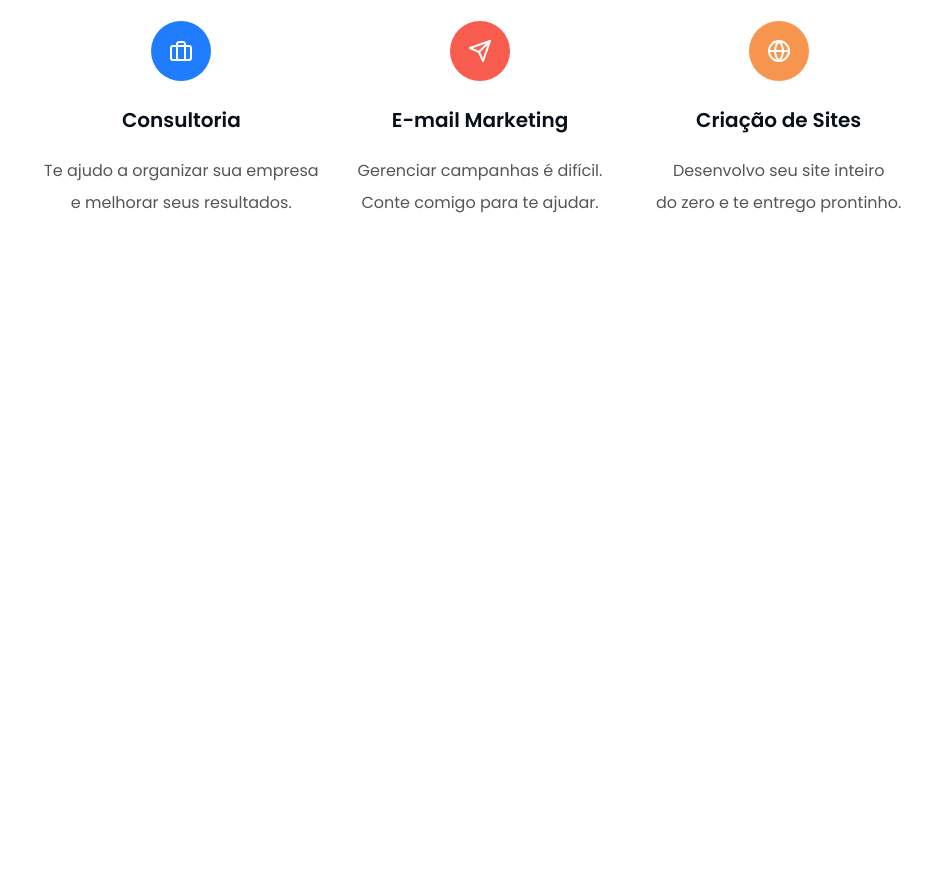
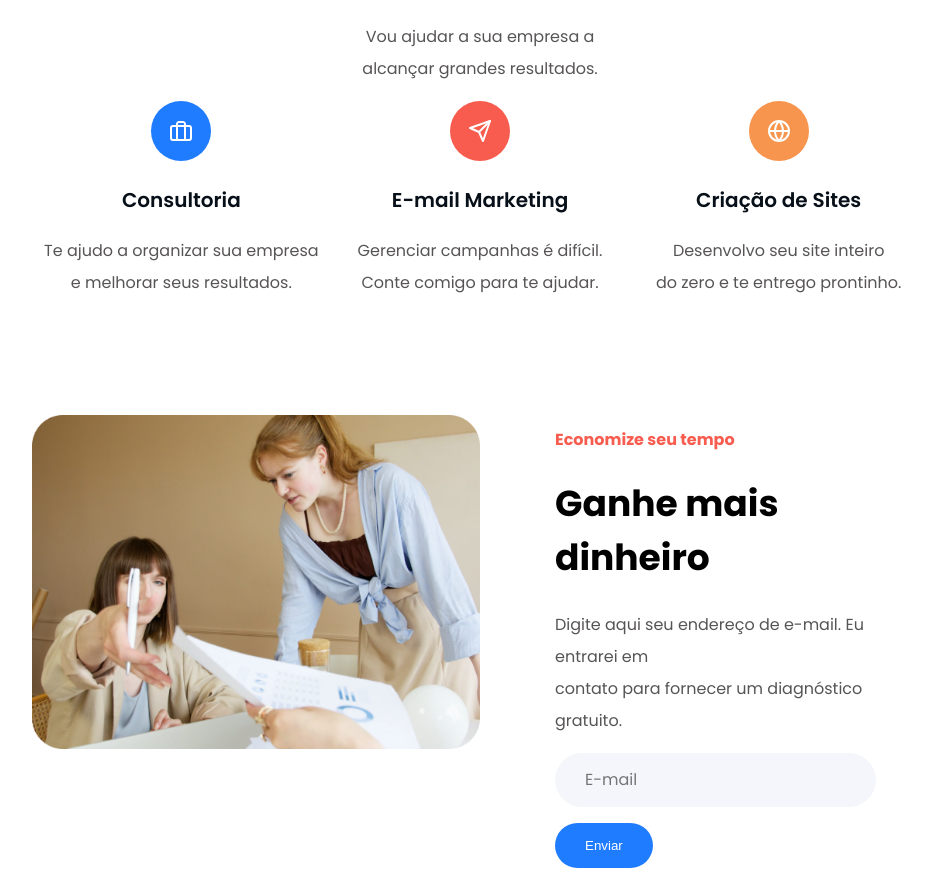
Before and after one commit to Marcelo-Anselmo/mary-portfolio, a plain HTML site: page index.html in a window 1280 px wide. Shown: the part 651-1543 px from the top of the page, without its empty margins (160-1092 px from the left). Before the commit the page ends 894 px from the top, so only its background shows below. Drawn offline with Linux system fonts and the light colour scheme.

Commit message:
added Form area

```diff
--- a/css/style.css
+++ b/css/style.css
@@ -113,7 +113,6 @@ h2.red {
   font-weight: 700;
   line-height: 24px;
   letter-spacing: 0em;
-  text-align: center;
   color: #F75C4E;
 }
 
@@ -123,7 +122,6 @@ h1.black {
   font-weight: 700;
   line-height: 54px;
   letter-spacing: 0em;
-  text-align: center;
   color: #000000;
 }
 
@@ -139,3 +137,37 @@ h1.black {
   letter-spacing: 0em;
   color: #070F18;
 }
+
+#contactImg img {
+  width: 100%;
+}
+
+#contactForm {
+  margin-left: 75px;
+  text-align: left;
+}
+
+#contact {
+  margin-top: 100px;
+}
+
+#contactForm input {
+  background-color: #F5F6FB;
+  border-radius: 50px;
+  font-family: Poppins;
+  font-size: 16px;
+  font-weight: 400;
+  line-height: 24px;
+  border: 0;
+  width: 70%;
+  padding: 15px 30px 15px 30px;
+  color: #575455;
+}
+
+#contactForm button {
+  background-color: #1F7CFF;
+  border-radius: 50px;
+  border: 0;
+  padding: 15px 30px 15px 30px;
+  color: white;
+}
--- a/index.html
+++ b/index.html
@@ -53,10 +53,12 @@
     </div>
   </div>
 
-  <div class="container">
-    <div id="services">
+  <div class="container textCenter">
+    <div id="services" class="textCenter">
       <h2 class="red">Conheça</h2>
       <h1 class="black">Meus Serviços</h1>
+      <p class="gray">Vou ajudar a sua empresa a <br>
+        alcançar grandes resultados.</p>
     </div>
   </div>
 
@@ -81,6 +83,23 @@
     </div>
   </div>
 
+  <div class="container"  id="contact">
+    <div id="contactImg">
+      <img src="img/contact.png">
+    </div>
+    <div id="contactForm">
+      <h2 class="red">Economize seu tempo</h2>
+      <h1 class="black">Ganhe mais dinheiro</h1>
+      <p class="gray">Digite aqui seu endereço de e-mail. Eu entrarei em <br>
+        contato para fornecer um diagnóstico gratuito.</p>
+
+      <form action="https://formspree.io/f/myyvjnaa" method="POST">
+        <input placeholder="E-mail" type="email" name="email" required>
+        <p><button type="submit">Enviar</button></p>
+      </form>
+    </div>
+  </div>
+
   <script src="js/main.js"></script>
 </body>
 </html>
```
Also changed, not shown: img/contact.png (added).
